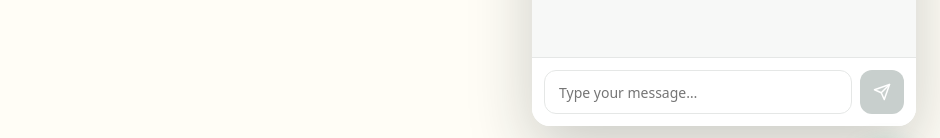
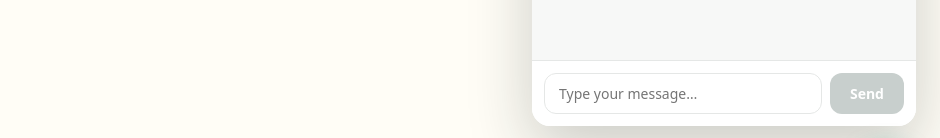
Before and after one commit to Nadeeshan-n/AI_Assitant, a React (Vite) app in the folder assistant_web_UI/: page / in a window 1280 px wide. Both pictures are taken after a click on the button "Open support chat". Shown: the part 576-714 px from the top of the page, without its empty margins (340-1280 px from the left). Built offline with nearby package versions, Linux system fonts and the light colour scheme.

Commit message:
Send button: type=button with onClick=sendMessage, restyle as text pill

```diff
--- a/assistant_web_UI/src/App.css
+++ b/assistant_web_UI/src/App.css
@@ -311,16 +311,16 @@
 }
 
 .chat-input button {
-  width: 44px;
-  height: 44px;
   border-radius: 12px;
   border: none;
   background: #0e8f78;
   color: #fff;
+  font-size: 14px;
+  font-weight: 600;
+  padding: 0 20px;
   cursor: pointer;
-  display: grid;
-  place-items: center;
   transition: background 0.2s, transform 0.15s;
+  white-space: nowrap;
 }
 
 .chat-input button:hover:not(:disabled) {
--- a/assistant_web_UI/src/App.jsx
+++ b/assistant_web_UI/src/App.jsx
@@ -28,6 +28,8 @@ export default function App() {
     setMessages((m) => [...m, msg('user', clean)])
     setInput('')
   }
+
+  const sendMessage = () => send(input)
 
   const toggle = () => setOpen((o) => !o)
 
@@ -92,10 +94,8 @@ export default function App() {
                 aria-label="Type your message"
                 maxLength={500}
               />
-              <button type="submit" aria-label="Send message" disabled={!input.trim()}>
-                <svg viewBox="0 0 24 24" width="18" height="18" fill="none" stroke="currentColor" strokeWidth="2" strokeLinecap="round" strokeLinejoin="round">
-                  <path d="M22 2 11 13" /><path d="M22 2 15 22l-4-9-9-4 20-7z" />
-                </svg>
+              <button type="button" onClick={sendMessage} disabled={!input.trim()}>
+                Send
               </button>
             </form>
           </section>
```
